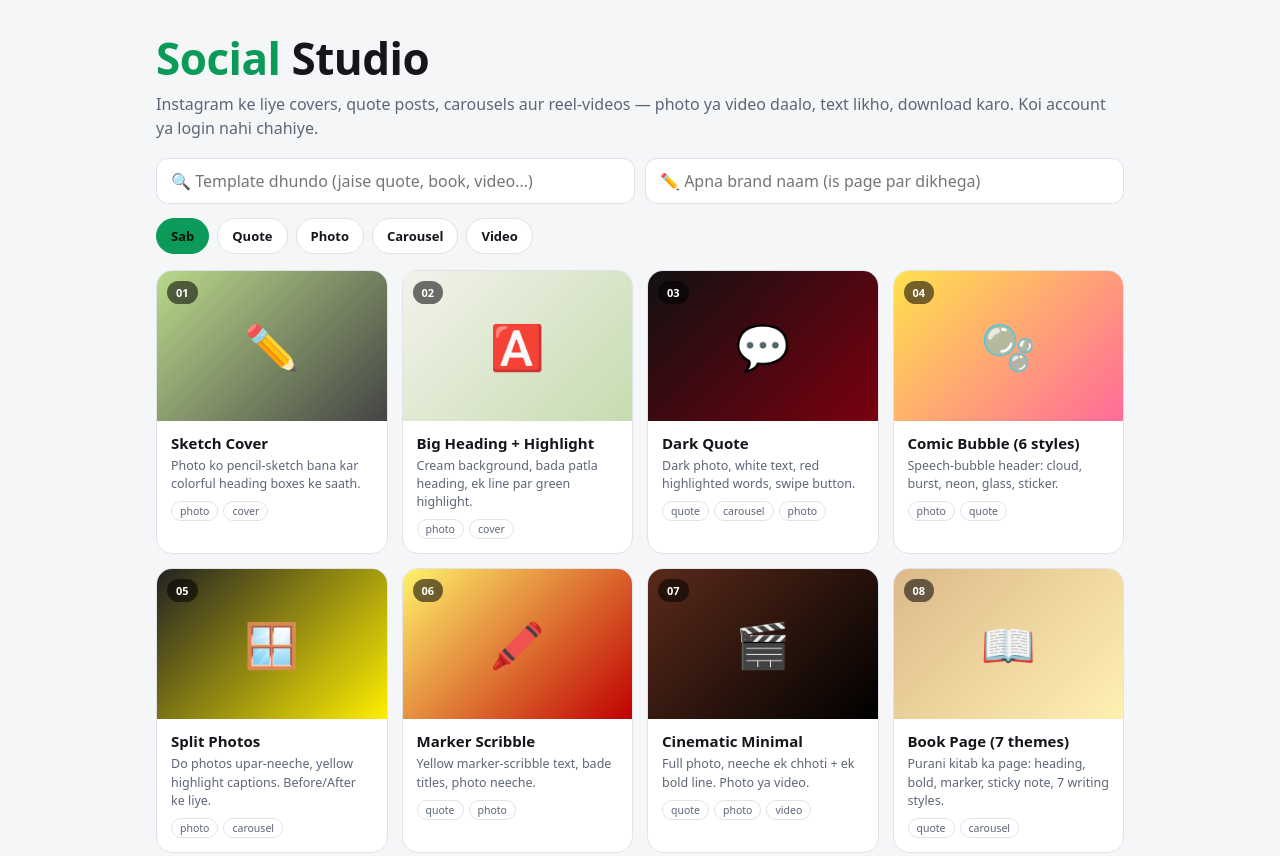
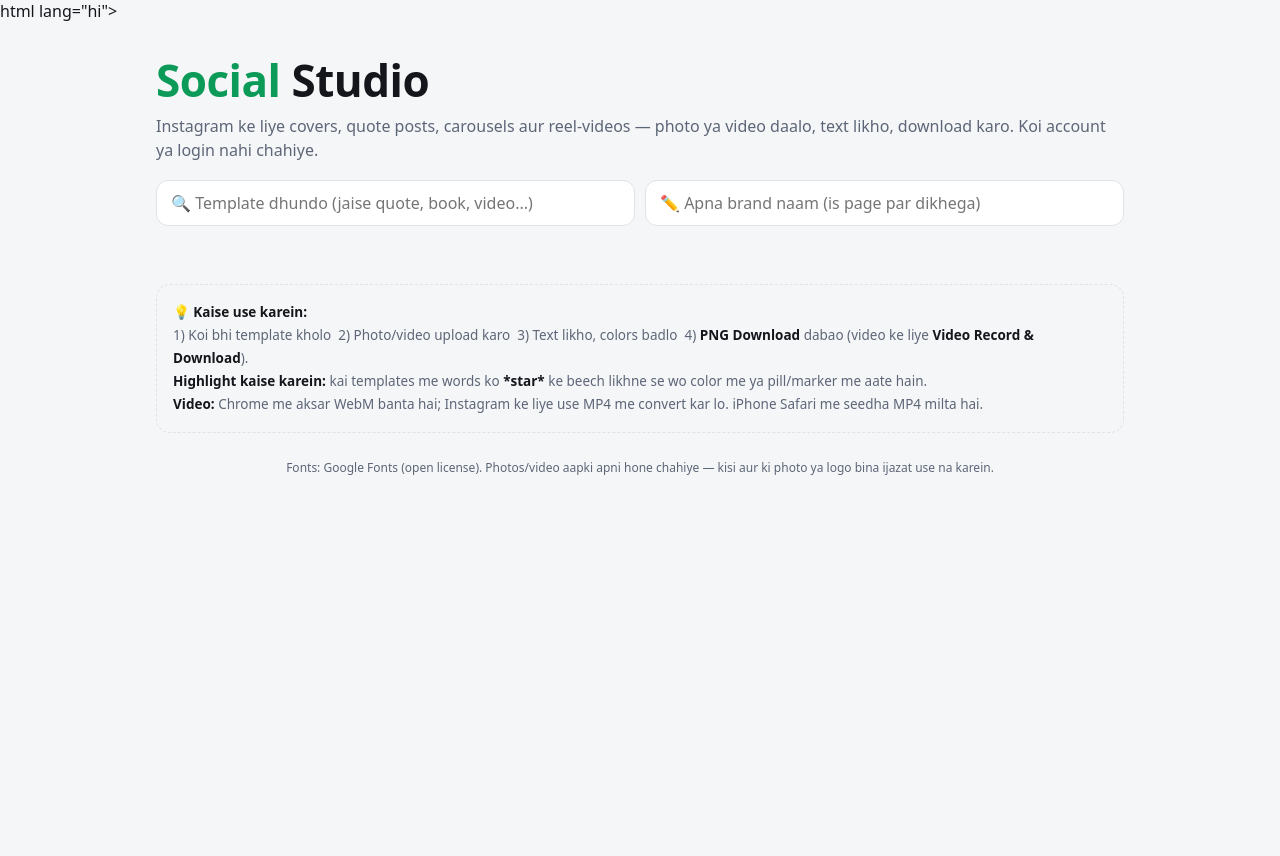
Before and after one commit to amanlakeviya/Editinghub, a plain HTML site: page index.html in a window 1280 px wide. Shown: the top 856 px of the page. After the commit the page ends 800 px from the top, so only its background shows below. Drawn offline with Linux system fonts and the light colour scheme.

Commit message:
Update index.html

```diff
--- a/index.html
+++ b/index.html
@@ -1,5 +1,4 @@
-<!DOCTYPE html>
-<html lang="hi"><head><meta charset="utf-8">
+html lang="hi"><head><meta charset="utf-8">
 <meta name="viewport" content="width=device-width, initial-scale=1, viewport-fit=cover">
 <title>Social Studio – Instagram Post, Carousel &amp; Reel Maker</title>
 <style>
@@ -58,22 +57,4 @@ const T=[
 ['10-elegant-text-overlay.html','Elegant Text Overlay','Serif text photo ke upar, emoji buttons, fade. Photo ya video.',['quote','photo','video'],'#efe6d6,#b3261e','💀'],
 ['11-list-cover-follow-slides.html','List + Cover + Follow','Green glow dark slides: bullets list, "A vs B" cover aur Follow slide.',['carousel','quote'],'#000,#0b6b3a','🟢'],
 ['12-big-caps-bottom.html','Big Caps Bottom','Photo ke neeche bade colored CAPS (book/post recommendation). Photo ya video.',['photo','video'],'#222,#ffee00','📚'],
-['13-video-frame.html','Video Frame','Video ko rounded blue frame me, brand header aur caption ke saath.',['video'],'#1553d6,#fff','🎞️'],
-['14-video-stacked.html','Video Stacked','2-4 videos/photos stack, pill captions, record karke download.',['video','carousel'],'#6b3a1a,#ff1f6b','📽️'],
-['15-book-recommendation-card.html','Book Recommendation Card','Textured paper, marker headline, book photo, arrow aur green title.',['photo','quote','carousel'],'#d8cdb9,#a9d24c','📕'],
-['16-numbered-list-paper.html','Numbered List (Paper)','Yellow heading box, numbered points, red bold words. Post ya Story size.',['quote','carousel'],'#ebe3d1,#ffd22e','🔢']];
-const CH=[['all','Sab'],['quote','Quote'],['photo','Photo'],['carousel','Carousel'],['video','Video']];let cur='all';
-const ch=document.getElementById('ch'),g=document.getElementById('g'),q=document.getElementById('q'),br=document.getElementById('brand');
-CH.forEach(([k,n])=>{const b=document.createElement('button');b.textContent=n;b.onclick=()=>{cur=k;render()};b.dataset.k=k;ch.appendChild(b)});
-function render(){ch.querySelectorAll('button').forEach(b=>b.classList.toggle('on',b.dataset.k===cur));
- const s=q.value.toLowerCase().trim();g.innerHTML='';
- T.filter(t=>(cur==='all'||t[3].includes(cur))&&(!s||(t[1]+t[2]+t[3].join(' ')).toLowerCase().includes(s))).forEach(t=>{
-  const [a,b]=t[4].split(',');const el=document.createElement('a');el.className='c';el.href='#';el.onclick=ev=>{ev.preventDefault();openT(t[0],t[1])};
-  el.innerHTML=`<div class="t" style="background:linear-gradient(135deg,${a},${b})">${t[5]}<b>${t[0].slice(0,2)}</b></div><div class="i"><h3>${t[1]}</h3><p>${t[2]}</p><div class="tg">${t[3].map(x=>'<i>'+x+'</i>').join('')}</div></div>`;g.appendChild(el)});
- if(!g.children.length)g.innerHTML='<p class="s">Koi template nahi mila.</p>'}
-q.oninput=render;
-function title(){const n=br.value.trim();document.getElementById('ttl').innerHTML=n?`<span>${n.replace(/</g,'&lt;')}</span> Studio`:'<span>Social</span> Studio'}
-try{br.value=localStorage.getItem('ss_brand')||''}catch(e){}
-br.oninput=()=>{title();try{localStorage.setItem('ss_brand',br.value)}catch(e){}};
-title();render();
-</script></body></html>
+['13-video-frame.htm
```
